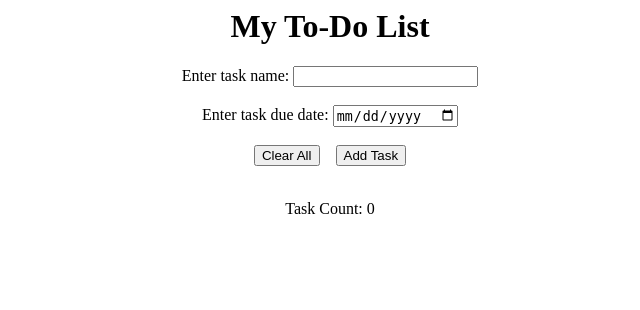
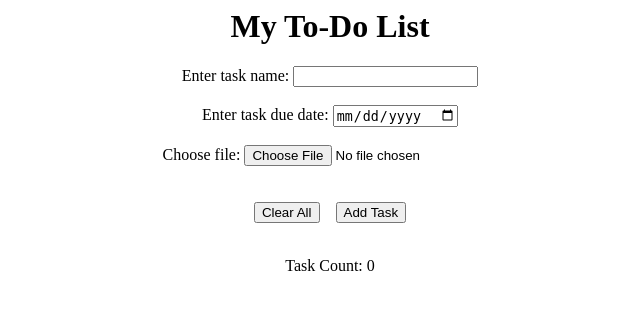
Before and after one commit to msinirator/TasksScheduler, a Flask app: page /delete/16 in a window 1280 px wide. Shown: the top 310 px of the page, without its empty margins (310-950 px from the left). Run offline with Flask 3, Linux system fonts and the light colour scheme; data that the repository does not hold is empty.

Commit message:
AWS bucket logic added

```diff
--- a/app.py
+++ b/app.py
@@ -7,6 +7,13 @@ from sqlalchemy.orm import Session
 
 import os
 
+#AWS bucket
+import boto3
+# import logging
+
+#AWS bucket
+# logging.basicConfig(filename='app.log',level=logging.INFO)
+bucketName = "taskscheduler-bucket"
 
 app = Flask(__name__)
 
@@ -19,6 +26,21 @@ dbPath = 'sqlite:///' + os.path.join(basedir, 'database.db')
 engine = create_engine(dbPath)
 
 db = SQLAlchemy(app)
+
+
+#AWS bucket
+def upload_to_s3(file_path, s3_key):
+
+    s3 = boto3.client('s3')
+
+    try:
+        s3.upload_file(file_path, bucketName, s3_key)
+        print(f"File {file_path} uploaded to S3 bucket {bucketName} with key {s3_key}")
+        # logging.info(f"File {file_path} uploaded to S3 bucket {bucketName} with key {s3_key}")
+
+    except Exception as e:
+        print(e)
+        # logging.error(f"Error uploading file to S3: {e}")
 
 
 class Task_db(db.Model):
@@ -42,7 +64,6 @@ class User_db(db.Model):
 
 
 class Task:
-
     def __init__(self,name,status,dueDate):
         self.name = name
         self.status = status
@@ -98,6 +119,21 @@ def signUp():
 
 @app.route('/add', methods=['POST'])
 def add_task():
+
+    #AWS bucket
+    file = request.files['fileName']
+
+    if file:
+        # logging.info(f"Received file: {file}")
+        print((f"Received file: {file}"))
+        file_path = os.path.join(basedir, file.filename)
+        file.save(file_path)
+        upload_to_s3(file_path, file.filename)
+        os.remove(file_path)
+    else:
+        print("No file received")
+        # logging.info("No file received")
+
 
     taskName = request.form['taskName']
     taskDueDate = request.form['taskDueDate']
--- a/templates/tasks.html
+++ b/templates/tasks.html
@@ -31,9 +31,10 @@
 
         <h1>My To-Do List</h1>
 
-        <form action="/add" method="post">
+        <form action="/add" method="post" enctype="multipart/form-data">
             Enter task name: <input type="text" name="taskName"> <br><br>
             Enter task due date: <input type="date" name="taskDueDate"> <br><br>
+            Choose file: <input type="file" name="fileName"> <br><br><br>
 
             <button type="submit" formaction="/clearAll">Clear All</button> &nbsp;&nbsp;
             <button type="submit">Add Task</button>
```
Also changed, not shown: database.db.
